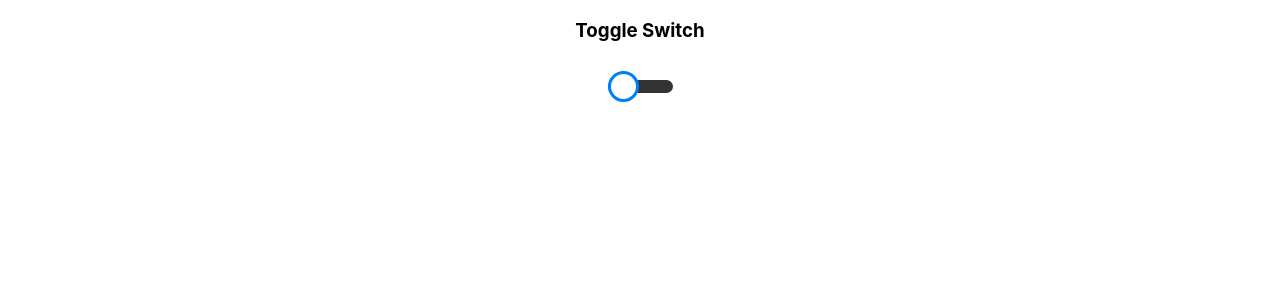
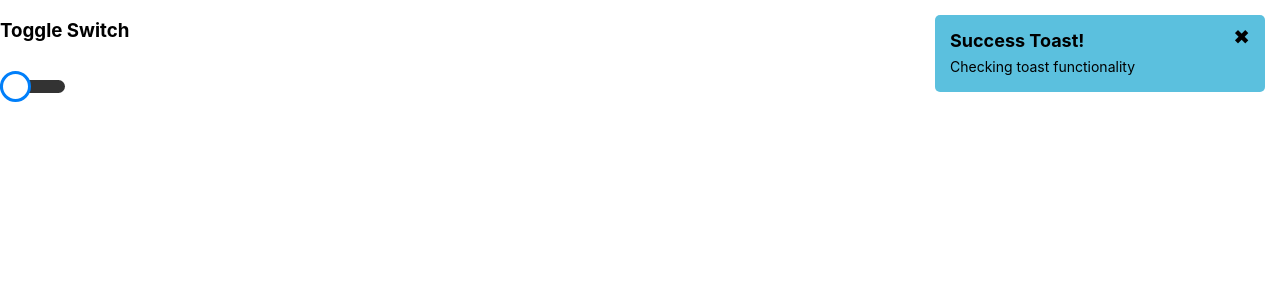
Before and after one commit to Santhosh1392/React-Components, a React (Create React App) app: page / in a window 1280 px wide. Shown: the top 300 px of the page. Built offline with nearby package versions, Linux system fonts and the light colour scheme.

Commit message:
[Add] Toast Message Component

```diff
--- a/src/App.css
+++ b/src/App.css
@@ -1,5 +1,4 @@
 .App {
-  text-align: center;
 }
 
 .App-logo {
--- a/src/App.js
+++ b/src/App.js
@@ -1,11 +1,16 @@
 import './App.css';
-import {ToggleSwitch} from './components'
+import { ToastMessage, ToggleSwitch } from './components';
 
-function App() {
+const App = () =>{
   return (
     <div className="App">
       <h3>Toggle Switch</h3>
       <ToggleSwitch />
+      <ToastMessage
+        title="Success Toast!"
+        description="Checking toast functionality"
+        toastType="info"
+      />
     </div>
   );
 }
--- /dev/null
+++ b/src/components/ToastMessage/ToastMessage.scss
@@ -0,0 +1,66 @@
+$fixedGap: 15px;
+@mixin toastMixin($themecolor, $textColor) {
+  position: fixed;
+  width: 300px;
+  padding: 15px;
+  background-color: $themecolor;
+  border-radius: 5px;
+
+  .close-icon {
+    position: absolute;
+    top: 10px;
+    right: 15px;
+    font-size: 20px;
+    color: $textColor;
+    cursor: pointer;
+  }
+
+  .toast-title {
+    color: $textColor;
+    margin: 0 0 6px;
+    font-size: 18px;
+  }
+
+  .toast-description {
+    color: $textColor;
+    margin: 0;
+    font-size: 14px;
+    line-height: 20px;
+  }
+}
+
+.toast-message-container.success {
+  @include toastMixin(#22BB33, #000);
+}
+
+.toast-message-container.danger {
+  @include toastMixin(#BB2124, #fff);
+}
+
+.toast-message-container.warning {
+  @include toastMixin(#F0AD4E, #000)
+}
+
+.toast-message-container.info {
+  @include toastMixin(#5BC0DE, #000);
+}
+
+.toast-message-container.top-right {
+  top: $fixedGap;
+  right: $fixedGap;
+}
+
+.toast-message-container.bottom-right {
+  bottom: $fixedGap;
+  right: $fixedGap;
+}
+
+.toast-message-container.top-left {
+  top: $fixedGap;
+  left: $fixedGap;
+}
+
+.toast-message-container.bottom-left {
+  bottom: $fixedGap;
+  left: $fixedGap;
+}
--- /dev/null
+++ b/src/components/ToastMessage/index.jsx
@@ -0,0 +1,38 @@
+import React, { useState } from 'react'
+import PropTypes from 'prop-types'
+import './ToastMessage.scss'
+
+const ToastMessage = ({title, description, closable, position, toastType}) => {
+  const [showToast, setShowToast] = useState(true)
+  const handleCloseToast = () => {
+    setShowToast(false)
+  }
+  return (
+    <>
+      {showToast && (
+        <div className={`toast-message-container ${position.toLowerCase()} ${toastType.toLowerCase()}`}>
+          {closable && <div onClick={handleCloseToast} className="close-icon">&#10006;</div>}
+          {title && <h4 className='toast-title'>{title}</h4>}
+          {description && <p className='toast-description'>{description}</p>}
+        </div>
+      )}
+    </>
+  )
+}
+
+ToastMessage.defaultProps = {
+  title: 'Hey, There!',
+  description: 'Simple Description',
+  closable: true,
+  position: 'TOP-RIGHT',
+  toastType: 'SUCCESS'
+}
+
+ToastMessage.propTypes = {
+  title: PropTypes.string,
+  description: PropTypes.string,
+  closable: PropTypes.bool,
+  position: PropTypes.string,
+  toastType: PropTypes.string
+}
+export default ToastMessage
--- a/src/components/index.js
+++ b/src/components/index.js
@@ -1 +1,2 @@
 export { default as ToggleSwitch } from './ToggleSwitch'
+export { default as ToastMessage } from './ToastMessage'
```
